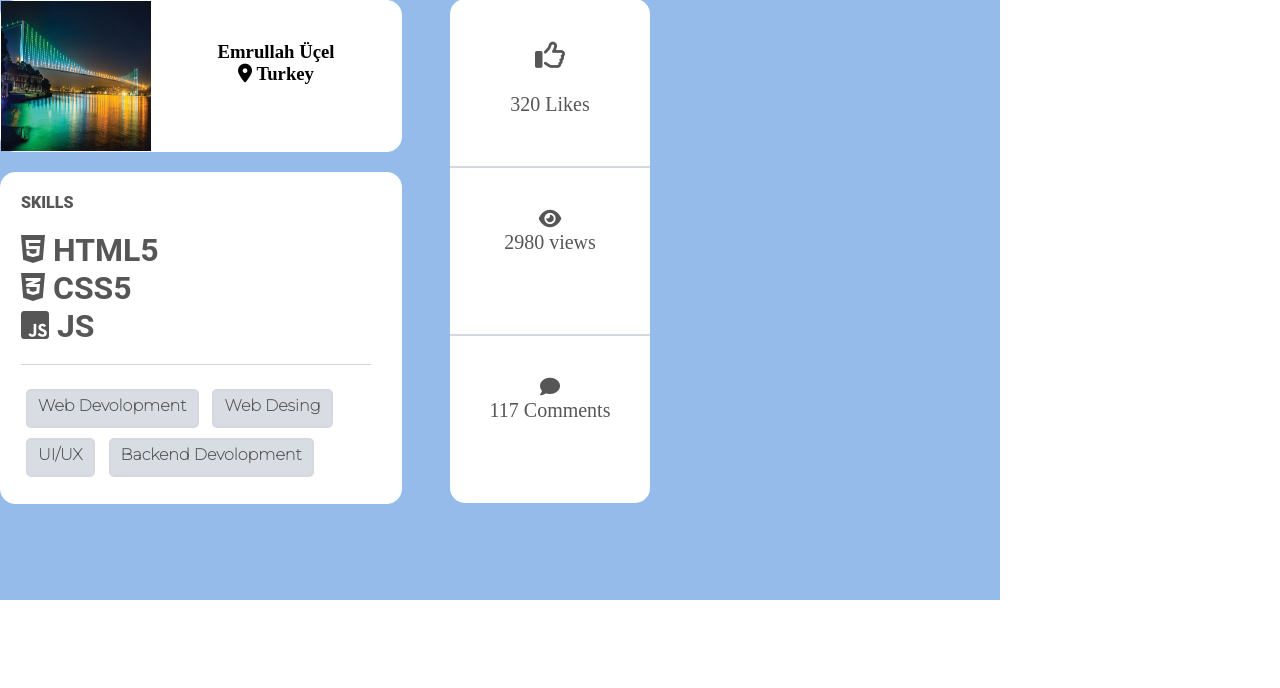
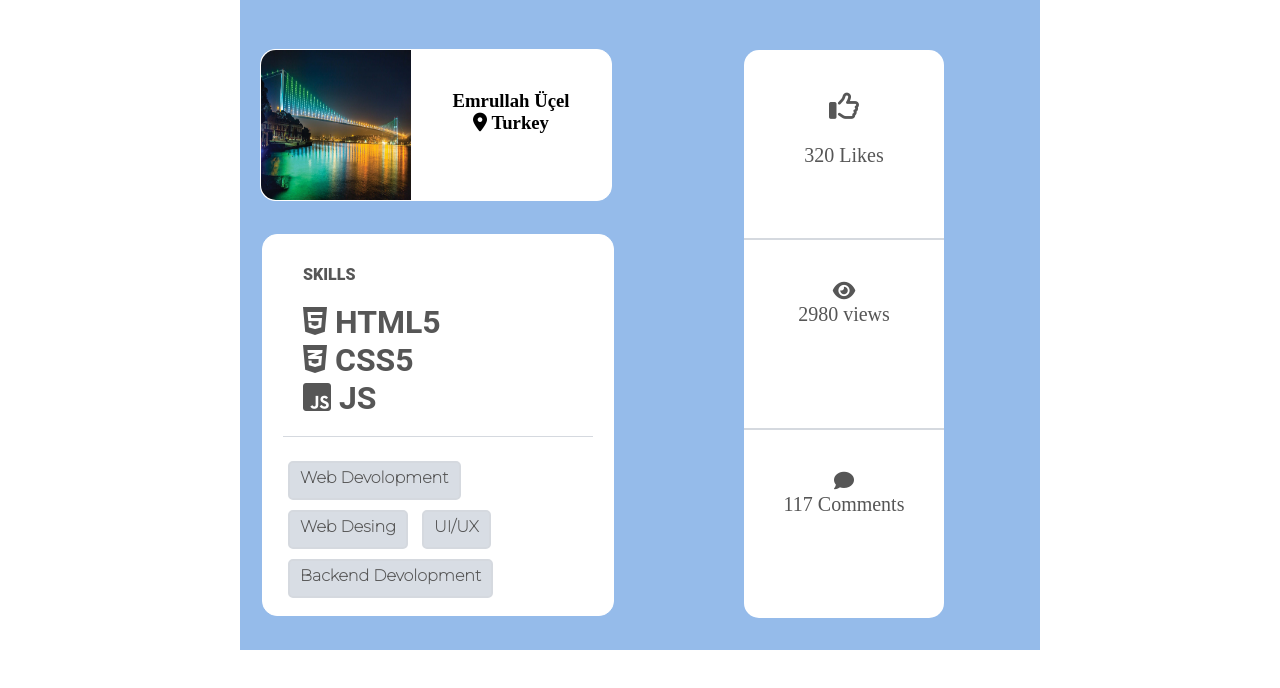
Before and after one commit to EmrullahUcel/profile-page, a plain HTML site: page profile-page/index.html in a window 1280 px wide. Drawn offline with Linux system fonts and the light colour scheme; a web font is replaced by a local one.

Commit message:
position fixed center

```diff
--- a/profile-page/style.css
+++ b/profile-page/style.css
@@ -10,42 +10,48 @@
 
  /* OUTLINE */
 .container{
-    display: inline-block;
-    width:1000px;
-    height: 600px;
+    display: flex;
+    width:800px;
+    height: 650px;
     background-color: #95BBEA;
     margin: auto;
-
+    align-items: center;
 }
 .name-photo-page{
     background-color: #FFFFFF;
-    max-width: 400px;
+    width: 400px;
     height: 150px;
     border: 1px solid #FFFFFF;
     border-radius: 15px;
+    position: relative;
+    top: -200px;
+    left: 20px;
+    margin: auto;
 
 
 
 }
 .name-loc-page{
     position: relative;
-    margin-top: 40px;
+    width: 350px;
     text-align: center;
-
+    padding-top: 40px;
 
 }
 .pphoto{
     max-width: 150px;
     height: 150px;
     float: left;
+    border: 1px solid inherit;
+    border-radius: 15px 0 0 15px;
 }
         /*SKILLS PAGE */
 
 .skills-page{
     font-family: 'Roboto', sans-serif;
     font-weight: 900;
-    max-width: 360px;
-    height: 300px;
+    width: auto;
+    height: 350px;
     background-color: #FFFFFF;
     color: #565656;
     text-align: left;
@@ -53,9 +59,10 @@
     padding-top: 30px;
     border: 1px solid #FFFFFF;
     border-radius: 15px;
+    text-decoration-color: #FFFFFF;
     position: relative;
-    margin-top: 20px;
-    text-decoration-color: #FFFFFF;
+    top: 100px;
+    left: -330px;
 
 }
 
@@ -64,8 +71,8 @@
 
 }
 .skills-page ul{
-   margin-left: -20px;
-   margin-top: -10px;
+
+   width: 310px;
 }
 
 
@@ -107,16 +114,12 @@
 
 
 .social-page{
-
     width: 200px;
-    height: 380px;
+    height: 445px;
     display: block;
-    left: 450px;
     position: relative;
-    top: -505px;
-
-
-
+    left: -200px;
+    top: -53px;
 }
 
 .like{
```
